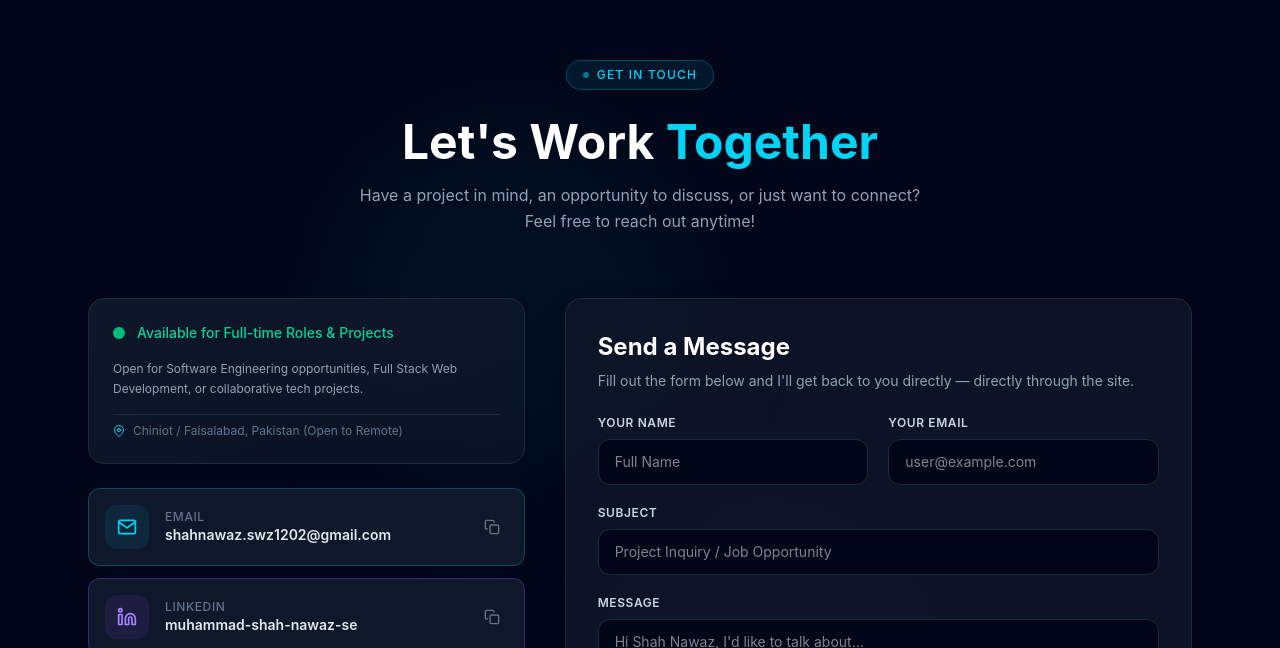
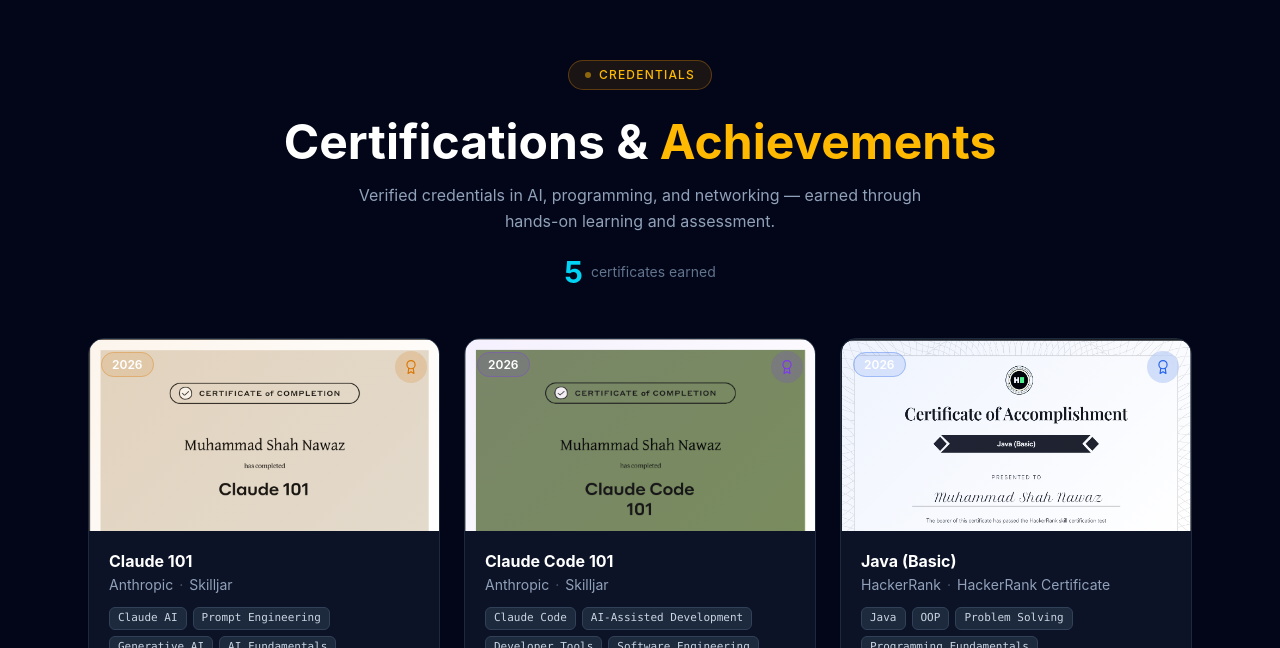
Before and after one commit to mshahnawaz1202/PortFolio, a React (Vite) app: page / in a window 1280 px wide. Shown: the part 7772-8420 px from the top of the page. Built offline with nearby package versions, Linux system fonts and the light colour scheme.

Commit message:
feat: add Certificates component to App and export it from index

```diff
--- a/src/App.jsx
+++ b/src/App.jsx
@@ -4,6 +4,7 @@
 import About from './pages/About'
 import Skills from './pages/Skills'
 import Projects from './pages/Projects'
+import Certificates from './pages/Certificates'
 import Contact from './pages/Contact'
 
 function App() {
@@ -23,6 +24,9 @@
         <section id="projects" style={{ scrollMarginTop: '64px' }}>
           <Projects />
         </section>
+        <section id="certificates" style={{ scrollMarginTop: '64px' }}>
+          <Certificates />
+        </section>
         <section id="contact" style={{ scrollMarginTop: '64px' }}>
           <Contact />
         </section>
--- a/src/pages/index.js
+++ b/src/pages/index.js
@@ -3,7 +3,8 @@
 import Home from "./Home";
 import Projects from "./Projects";
 import Skills from "./Skills";
+import Certificates from "./Certificates";
 
 export {
-    About, Contact, Home, Projects, Skills
+    About, Contact, Home, Projects, Skills, Certificates
 }
```
